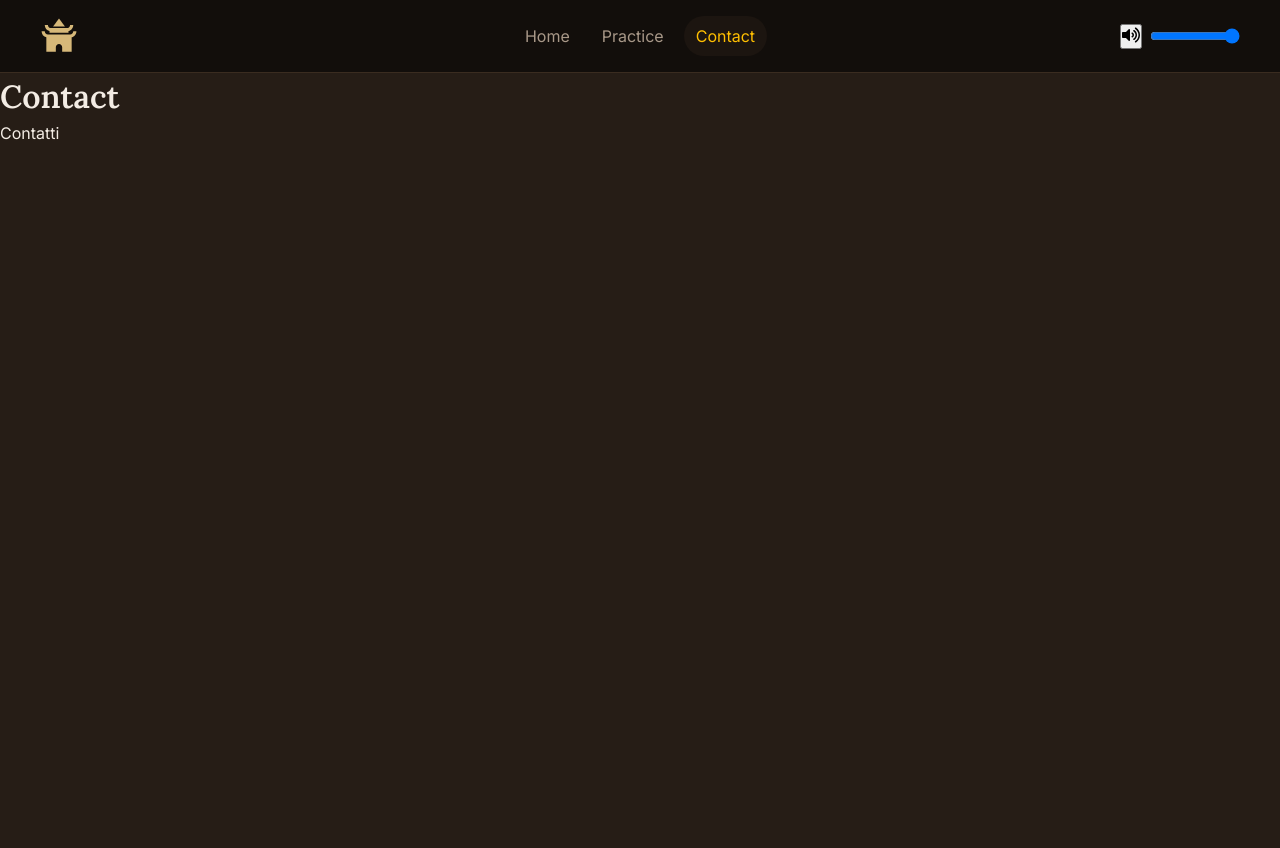
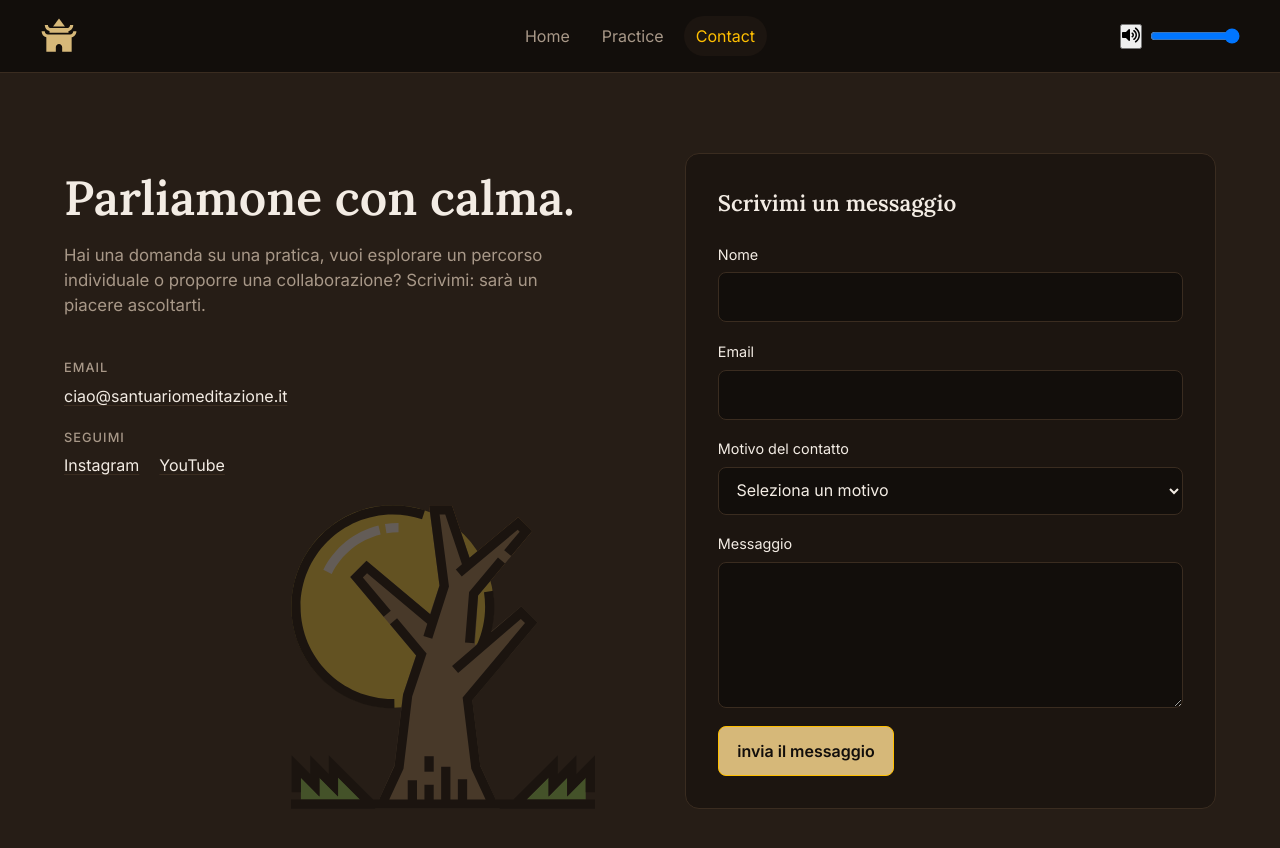
Before and after one commit to Loris-Battaglini/Santuario-meditazione, a React (Vite) app: page /contact in a window 1280 px wide. Shown: the top 848 px of the page. Before the commit the page ends 800 px from the top, so only its background shows below. Built offline with nearby package versions, Linux system fonts and the light colour scheme.

Commit message:
sezione contacts creata, importata svg

```diff
--- a/src/pages/Contact.tsx
+++ b/src/pages/Contact.tsx
@@ -1,8 +1,294 @@
+import { useState, type FormEvent } from "react";
+import styled from "styled-components";
+import treeArt from "../assets/svg/tree-svgrepo-com.svg";
+import { theme } from "../style/theme";
+
+const contactEmail = "ciao@santuariomeditazione.it";
+const instagramUrl = "https://www.instagram.com/";
+const youtubeUrl = "https://www.youtube.com/";
+
+const Page = styled.main`
+  width: min(100% - 3rem, 72rem);
+  margin: 0 auto;
+  padding: clamp(2.5rem, 7vw, 5rem) 0;
+`;
+
+const ContactGrid = styled.div`
+  display: grid;
+  grid-template-columns: repeat(2, minmax(0, 1fr));
+  align-items: start;
+  gap: clamp(2rem, 7vw, 6rem);
+
+  @media (max-width: 760px) {
+    grid-template-columns: 1fr;
+    gap: 2rem;
+  }
+`;
+
+const Intro = styled.section`
+  position: relative;
+  min-height: 100%;
+  padding: 1rem 0 2rem;
+
+  h1 {
+    margin-bottom: 1rem;
+    font-size: clamp(2rem, 5vw, 3rem);
+    line-height: 1.2;
+  }
+
+  > p {
+    max-width: 32rem;
+    color: ${theme.colors.testoSecondary};
+    font-size: 1.05rem;
+  }
+`;
+
+const ContactDetails = styled.div`
+  display: grid;
+  gap: 1.25rem;
+  margin-top: 2.5rem;
+
+  h2 {
+    margin-bottom: 0.4rem;
+    color: ${theme.colors.testoSecondary};
+    font-size: 0.8rem;
+    font-family: ${theme.fonts.secondary};
+    font-weight: 500;
+    letter-spacing: 0.08em;
+    text-transform: uppercase;
+  }
+
+  a {
+    color: ${theme.colors.text};
+    text-decoration-color: ${theme.colors.border};
+    text-underline-offset: 0.2em;
+  }
+
+  a:hover,
+  a:focus-visible {
+    color: ${theme.colors.accent};
+  }
+`;
+
+const SocialLinks = styled.div`
+  display: flex;
+  flex-wrap: wrap;
+  gap: 1.25rem;
+`;
+
+const BranchArt = styled.img`
+  position: absolute;
+  right: 0;
+  bottom: 0;
+  width: min(58%, 19rem);
+  height: auto;
+  opacity: 0.28;
+  pointer-events: none;
+
+  @media (max-width: 760px) {
+    width: min(42%, 12rem);
+  }
+`;
+
+const FormPanel = styled.section`
+  padding: clamp(1.25rem, 4vw, 2rem);
+  background-color: ${theme.colors.secondary};
+  border: 1px solid ${theme.colors.border};
+  border-radius: 14px;
+
+  h2 {
+    margin-bottom: 1.5rem;
+    font-size: 1.4rem;
+  }
+`;
+
+const ContactForm = styled.form`
+  display: grid;
+  gap: 1.15rem;
+`;
+
+const Field = styled.div`
+  display: grid;
+  gap: 0.45rem;
+
+  label {
+    font-size: 0.9rem;
+  }
+
+  input,
+  select,
+  textarea {
+    width: 100%;
+    padding: 0.75rem 0.85rem;
+    color: ${theme.colors.text};
+    font: inherit;
+    background-color: ${theme.colors.primary};
+    border: 1px solid ${theme.colors.border};
+    border-radius: 8px;
+
+    &:focus-visible {
+      border-color: ${theme.colors.accent};
+      outline: 2px solid ${theme.colors.accent};
+      outline-offset: 2px;
+    }
+  }
+
+  select {
+    color-scheme: dark;
+  }
+
+  textarea {
+    min-height: 9rem;
+    resize: vertical;
+  }
+`;
+
+const SubmitButton = styled.button`
+  justify-self: start;
+  padding: 0.75rem 1.15rem;
+  color: ${theme.colors.primary};
+  font: inherit;
+  font-weight: 600;
+  background-color: ${theme.colors.iconaETimer};
+  border: 1px solid ${theme.colors.accent};
+  border-radius: 8px;
+
+  &:hover,
+  &:focus-visible {
+    background-color: transparent;
+    color: ${theme.colors.accent};
+    outline: 2px solid ${theme.colors.accent};
+    outline-offset: 2px;
+  }
+`;
+
+const Confirmation = styled.p`
+  margin-top: 1rem;
+  padding: 0.9rem 1rem;
+  color: ${theme.colors.text};
+  background-color: ${theme.colors.primary};
+  border: 1px solid ${theme.colors.accent};
+  border-radius: 8px;
+
+  a {
+    display: inline-block;
+    margin-top: 0.35rem;
+    color: ${theme.colors.accent};
+    text-underline-offset: 0.2em;
+  }
+`;
+
 export function Contact() {
+  const [mailtoLink, setMailtoLink] = useState("");
+
+  const handleSubmit = (event: FormEvent<HTMLFormElement>) => {
+    event.preventDefault();
+
+    const formData = new FormData(event.currentTarget);
+    const name = String(formData.get("name"));
+    const email = String(formData.get("email"));
+    const reason = String(formData.get("reason"));
+    const message = String(formData.get("message"));
+    const subject = encodeURIComponent(`Contatto dal sito: ${reason}`);
+    const body = encodeURIComponent(
+      `Nome: ${name}\nEmail: ${email}\nMotivo: ${reason}\n\n${message}`,
+    );
+
+    setMailtoLink(`mailto:${contactEmail}?subject=${subject}&body=${body}`);
+  };
+
   return (
-    <main>
-      <h1>Contact</h1>
-      <p>Contatti</p>
-    </main>
+    <Page>
+      <ContactGrid>
+        <Intro>
+          <h1>Parliamone con calma.</h1>
+          <p>
+            Hai una domanda su una pratica, vuoi esplorare un percorso
+            individuale o proporre una collaborazione? Scrivimi: sarà un piacere
+            ascoltarti.
+          </p>
+
+          <ContactDetails>
+            <div>
+              <h2>Email</h2>
+              <a href={`mailto:${contactEmail}`}>{contactEmail}</a>
+            </div>
+            <div>
+              <h2>Seguimi</h2>
+              <SocialLinks>
+                <a href={instagramUrl} target="_blank" rel="noreferrer">
+                  Instagram
+                </a>
+                <a href={youtubeUrl} target="_blank" rel="noreferrer">
+                  YouTube
+                </a>
+              </SocialLinks>
+            </div>
+          </ContactDetails>
+
+          <BranchArt src={treeArt} alt="" aria-hidden="true" />
+        </Intro>
+
+        <FormPanel>
+          <h2>Scrivimi un messaggio</h2>
+          <ContactForm onSubmit={handleSubmit}>
+            <Field>
+              <label htmlFor="contact-name">Nome</label>
+              <input
+                id="contact-name"
+                name="name"
+                autoComplete="name"
+                required
+              />
+            </Field>
+
+            <Field>
+              <label htmlFor="contact-email">Email</label>
+              <input
+                id="contact-email"
+                name="email"
+                type="email"
+                autoComplete="email"
+                required
+              />
+            </Field>
+
+            <Field>
+              <label htmlFor="contact-reason">Motivo del contatto</label>
+              <select
+                id="contact-reason"
+                name="reason"
+                defaultValue=""
+                required
+              >
+                <option value="" disabled>
+                  Seleziona un motivo
+                </option>
+                <option>Domande sulle pratiche</option>
+                <option>Sessioni private / Percorsi</option>
+                <option>Collaborazioni</option>
+                <option>Altro</option>
+              </select>
+            </Field>
+
+            <Field>
+              <label htmlFor="contact-message">Messaggio</label>
+              <textarea id="contact-message" name="message" rows={5} required />
+            </Field>
+
+            <SubmitButton type="submit">invia il messaggio</SubmitButton>
+          </ContactForm>
+
+          {mailtoLink && (
+            <Confirmation role="status" aria-live="polite">
+              Il messaggio è pronto. Apri il tuo client email per completare
+              l'invio.
+              <br />
+              <a href={mailtoLink}>Apri il messaggio email</a>
+            </Confirmation>
+          )}
+        </FormPanel>
+      </ContactGrid>
+    </Page>
   );
 }
```
Also changed, not shown: src/assets/svg/tree-svgrepo-com.svg (added).
